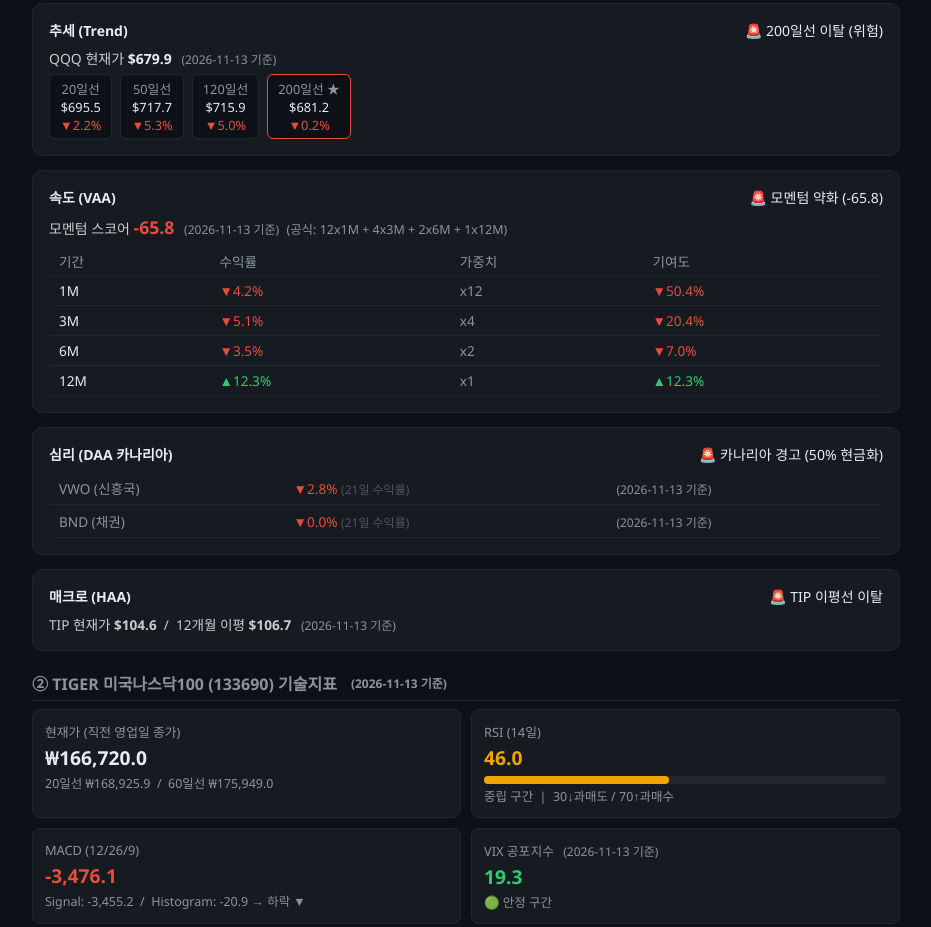
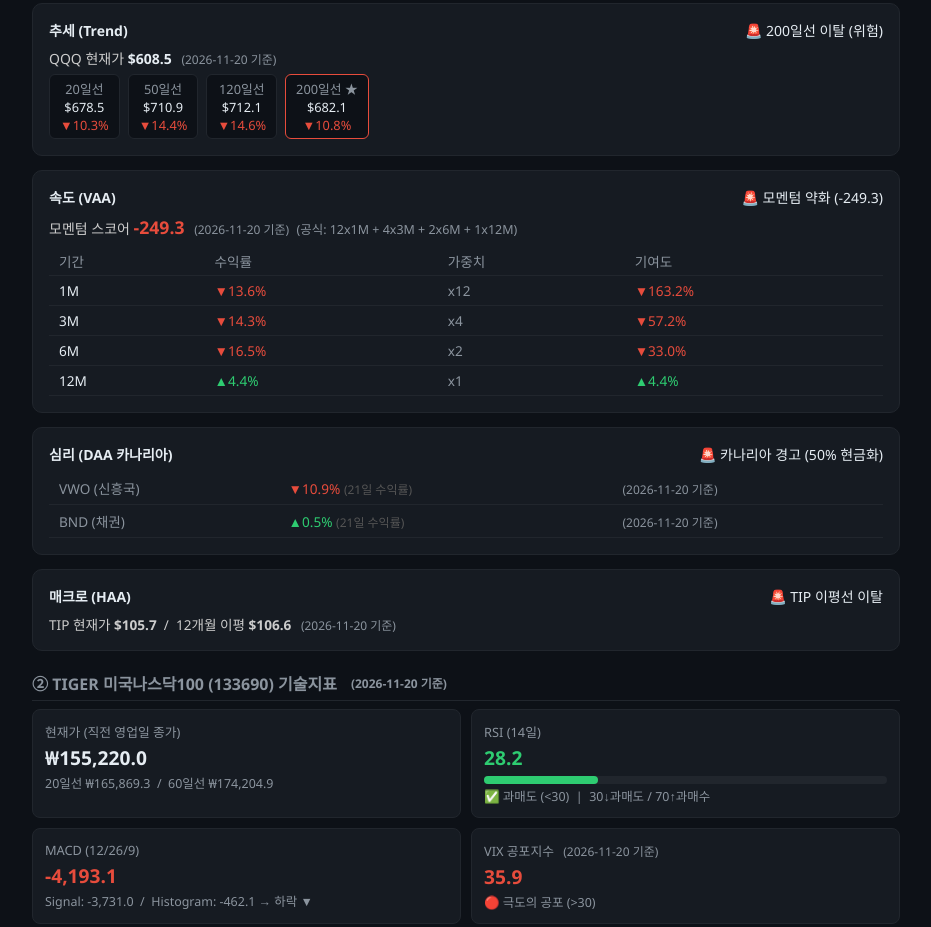
Before and after one commit to jacelee660303-png/Jace-Weekly-ETF, a plain HTML site: page nasdaq/index.html in a window 1280 px wide. Shown: the part 335-1262 px from the top of the page, without its empty margins (174-1105 px from the left). Drawn offline with Linux system fonts and the light colour scheme.

Commit message:
nasdaq: 2026-11-22 13:40 KST 자동 업데이트

```diff
--- a/nasdaq/index.html
+++ b/nasdaq/index.html
@@ -22,7 +22,7 @@
   .metric-value{font-size:1.2rem;font-weight:700}
   .ts{color:#8b949e;font-size:0.78rem;margin-top:3px}
   .bar-bg{background:#21262d;border-radius:4px;height:8px;margin-top:5px}
-  .bar{background:#f0a500;border-radius:4px;height:8px;width:46.0%}
+  .bar{background:#2ecc71;border-radius:4px;height:8px;width:28.2%}
   .badge{display:inline-block;background:#21262d;border-radius:4px;padding:1px 7px;font-size:0.75rem;color:#8b949e}
   .ma-grid{display:flex;gap:8px;flex-wrap:wrap;margin-top:6px}
   .ma-chip{background:#0d1117;border:1px solid #21262d;border-radius:6px;padding:4px 10px;font-size:0.8rem;text-align:center}
@@ -37,7 +37,7 @@
   <div style="display:flex;justify-content:space-between;align-items:flex-start;flex-wrap:wrap;gap:8px">
     <div>
       <h1>📊 나스닥100 현금전환 시그널 리포트</h1>
-      <p class="ts">스크립트 실행: 2026-11-15 13:25 KST &nbsp;|&nbsp; 데이터 기준: 직전 영업일 종가</p>
+      <p class="ts">스크립트 실행: 2026-11-22 13:40 KST &nbsp;|&nbsp; 데이터 기준: 직전 영업일 종가</p>
     </div>
     <button class="refresh-btn" onclick="location.reload()">🔄 새로고침</button>
   </div>
@@ -59,29 +59,29 @@
     <span>🚨 200일선 이탈 (위험)</span>
   </div>
   <div style="color:#ccc;margin-bottom:6px">
-    QQQ 현재가 <strong style="color:#e6edf3">$679.9</strong>
-    <span style='font-size:0.75rem;color:#8b949e;margin-left:6px'>(2026-11-13 기준)</span>
+    QQQ 현재가 <strong style="color:#e6edf3">$608.5</strong>
+    <span style='font-size:0.75rem;color:#8b949e;margin-left:6px'>(2026-11-20 기준)</span>
   </div>
   <div class="ma-grid">
     <div class="ma-chip">
       <div style="color:#8b949e">20일선</div>
-      <div>$695.5</div>
-      <div><span style='color:#e74c3c'>▼2.2%</span></div>
+      <div>$678.5</div>
+      <div><span style='color:#e74c3c'>▼10.3%</span></div>
     </div>
     <div class="ma-chip">
       <div style="color:#8b949e">50일선</div>
-      <div>$717.7</div>
-      <div><span style='color:#e74c3c'>▼5.3%</span></div>
+      <div>$710.9</div>
+      <div><span style='color:#e74c3c'>▼14.4%</span></div>
     </div>
     <div class="ma-chip">
       <div style="color:#8b949e">120일선</div>
-      <div>$715.9</div>
-      <div><span style='color:#e74c3c'>▼5.0%</span></div>
+      <div>$712.1</div>
+      <div><span style='color:#e74c3c'>▼14.6%</span></div>
     </div>
     <div class="ma-chip" style="border-color:#e74c3c">
       <div style="color:#8b949e">200일선 ★</div>
-      <div>$681.2</div>
-      <div><span style='color:#e74c3c'>▼0.2%</span></div>
+      <div>$682.1</div>
+      <div><span style='color:#e74c3c'>▼10.8%</span></div>
     </div>
   </div>
 </div>
@@ -90,38 +90,38 @@
 <div class="card">
   <div style="display:flex;justify-content:space-between;align-items:center;margin-bottom:8px">
     <strong>속도 (VAA)</strong>
-    <span>🚨 모멘텀 약화 (-65.8)</span>
+    <span>🚨 모멘텀 약화 (-249.3)</span>
   </div>
   <div style="color:#ccc;margin-bottom:8px">
-    모멘텀 스코어 <strong style="color:#e74c3c;font-size:1.1rem">-65.8</strong>
-    <span style='font-size:0.75rem;color:#8b949e;margin-left:6px'>(2026-11-13 기준)</span>
+    모멘텀 스코어 <strong style="color:#e74c3c;font-size:1.1rem">-249.3</strong>
+    <span style='font-size:0.75rem;color:#8b949e;margin-left:6px'>(2026-11-20 기준)</span>
     &nbsp;<span style="color:#8b949e;font-size:0.78rem">(공식: 12x1M + 4x3M + 2x6M + 1x12M)</span>
   </div>
   <table style="font-size:0.85rem">
     <tr style="color:#8b949e"><td style="padding:4px 10px">기간</td><td style="padding:4px 10px">수익률</td><td style="padding:4px 10px">가중치</td><td style="padding:4px 10px">기여도</td></tr>
     <tr>
           <td style='padding:5px 10px'>1M</td>
-          <td style='padding:5px 10px'><span style='color:#e74c3c'>▼4.2%</span></td>
+          <td style='padding:5px 10px'><span style='color:#e74c3c'>▼13.6%</span></td>
           <td style='padding:5px 10px;color:#8b949e'>x12</td>
-          <td style='padding:5px 10px'><span style='color:#e74c3c'>▼50.4%</span></td>
+          <td style='padding:5px 10px'><span style='color:#e74c3c'>▼163.2%</span></td>
         </tr>
     <tr>
           <td style='padding:5px 10px'>3M</td>
-          <td style='padding:5px 10px'><span style='color:#e74c3c'>▼5.1%</span></td>
+          <td style='padding:5px 10px'><span style='color:#e74c3c'>▼14.3%</span></td>
           <td style='padding:5px 10px;color:#8b949e'>x4</td>
-          <td style='padding:5px 10px'><span style='color:#e74c3c'>▼20.4%</span></td>
+          <td style='padding:5px 10px'><span style='color:#e74c3c'>▼57.2%</span></td>
         </tr>
     <tr>
           <td style='padding:5px 10px'>6M</td>
-          <td style='padding:5px 10px'><span style='color:#e74c3c'>▼3.5%</span></td>
+          <td style='padding:5px 10px'><span style='color:#e74c3c'>▼16.5%</span></td>
           <td style='padding:5px 10px;color:#8b949e'>x2</td>
-          <td style='padding:5px 10px'><span style='color:#e74c3c'>▼7.0%</span></td>
+          <td style='padding:5px 10px'><span style='color:#e74c3c'>▼33.0%</span></td>
         </tr>
     <tr>
           <td style='padding:5px 10px'>12M</td>
-          <td style='padding:5px 10px'><span style='color:#2ecc71'>▲12.3%</span></td>
+          <td style='padding:5px 10px'><span style='color:#2ecc71'>▲4.4%</span></td>
           <td style='padding:5px 10px;color:#8b949e'>x1</td>
-          <td style='padding:5px 10px'><span style='color:#2ecc71'>▲12.3%</span></td>
+          <td style='padding:5px 10px'><span style='color:#2ecc71'>▲4.4%</span></td>
         </tr>
   </table>
 </div>
@@ -135,13 +135,13 @@
   <table style="font-size:0.85rem">
     <tr>
       <td style="padding:6px 10px;color:#8b949e">VWO (신흥국)</td>
-      <td style="padding:6px 10px"><span style='color:#e74c3c'>▼2.8%</span> <span style="color:#555;font-size:0.75rem">(21일 수익률)</span></td>
-      <td style="padding:6px 10px"><span style='font-size:0.75rem;color:#8b949e;margin-left:6px'>(2026-11-13 기준)</span></td>
+      <td style="padding:6px 10px"><span style='color:#e74c3c'>▼10.9%</span> <span style="color:#555;font-size:0.75rem">(21일 수익률)</span></td>
+      <td style="padding:6px 10px"><span style='font-size:0.75rem;color:#8b949e;margin-left:6px'>(2026-11-20 기준)</span></td>
     </tr>
     <tr>
       <td style="padding:6px 10px;color:#8b949e">BND (채권)</td>
-      <td style="padding:6px 10px"><span style='color:#e74c3c'>▼0.0%</span> <span style="color:#555;font-size:0.75rem">(21일 수익률)</span></td>
-      <td style="padding:6px 10px"><span style='font-size:0.75rem;color:#8b949e;margin-left:6px'>(2026-11-13 기준)</span></td>
+      <td style="padding:6px 10px"><span style='color:#2ecc71'>▲0.5%</span> <span style="color:#555;font-size:0.75rem">(21일 수익률)</span></td>
+      <td style="padding:6px 10px"><span style='font-size:0.75rem;color:#8b949e;margin-left:6px'>(2026-11-20 기준)</span></td>
     </tr>
   </table>
 </div>
@@ -153,35 +153,35 @@
     <span>🚨 TIP 이평선 이탈</span>
   </div>
   <div style="color:#ccc;font-size:0.85rem">
-    TIP 현재가 <strong>$104.6</strong> &nbsp;/&nbsp;
-    12개월 이평 <strong>$106.7</strong>
-    <span style='font-size:0.75rem;color:#8b949e;margin-left:6px'>(2026-11-13 기준)</span>
+    TIP 현재가 <strong>$105.7</strong> &nbsp;/&nbsp;
+    12개월 이평 <strong>$106.6</strong>
+    <span style='font-size:0.75rem;color:#8b949e;margin-left:6px'>(2026-11-20 기준)</span>
   </div>
 </div>
 
 <!-- ② TIGER ETF -->
-<h2>② TIGER 미국나스닥100 (133690) 기술지표 <span style='font-size:0.75rem;color:#8b949e;margin-left:6px'>(2026-11-13 기준)</span></h2>
+<h2>② TIGER 미국나스닥100 (133690) 기술지표 <span style='font-size:0.75rem;color:#8b949e;margin-left:6px'>(2026-11-20 기준)</span></h2>
 <div class="grid2">
   <div class="metric">
     <div class="metric-label">현재가 (직전 영업일 종가)</div>
-    <div class="metric-value">₩166,720.0</div>
-    <div class="ts">20일선 ₩168,925.9 &nbsp;/&nbsp; 60일선 ₩175,949.0</div>
+    <div class="metric-value">₩155,220.0</div>
+    <div class="ts">20일선 ₩165,869.3 &nbsp;/&nbsp; 60일선 ₩174,204.9</div>
   </div>
   <div class="metric">
     <div class="metric-label">RSI (14일)</div>
-    <div class="metric-value" style="color:#f0a500">46.0</div>
+    <div class="metric-value" style="color:#2ecc71">28.2</div>
     <div class="bar-bg"><div class="bar"></div></div>
-    <div class="ts">중립 구간 &nbsp;|&nbsp; 30↓과매도 / 70↑과매수</div>
+    <div class="ts">✅ 과매도 (<30) &nbsp;|&nbsp; 30↓과매도 / 70↑과매수</div>
   </div>
   <div class="metric">
     <div class="metric-label">MACD (12/26/9)</div>
-    <div class="metric-value" style="color:#e74c3c">-3,476.1</div>
-    <div class="ts">Signal: -3,455.2 &nbsp;/&nbsp; Histogram: -20.9 → 하락 ▼</div>
+    <div class="metric-value" style="color:#e74c3c">-4,193.1</div>
+    <div class="ts">Signal: -3,731.0 &nbsp;/&nbsp; Histogram: -462.1 → 하락 ▼</div>
   </div>
   <div class="metric">
-    <div class="metric-label">VIX 공포지수 <span style='font-size:0.75rem;color:#8b949e;margin-left:6px'>(2026-11-13 기준)</span></div>
-    <div class="metric-value" style="color:#2ecc71">19.3</div>
-    <div class="ts">🟢 안정 구간</div>
+    <div class="metric-label">VIX 공포지수 <span style='font-size:0.75rem;color:#8b949e;margin-left:6px'>(2026-11-20 기준)</span></div>
+    <div class="metric-value" style="color:#e74c3c">35.9</div>
+    <div class="ts">🔴 극도의 공포 (>30)</div>
   </div>
 </div>
 
@@ -221,7 +221,7 @@
 </div>
 
 <p style="color:#555;font-size:0.75rem;text-align:center;margin-top:16px;line-height:1.8">
-  ※ Python 수집: 2026-11-15 13:25 KST &nbsp;|&nbsp; 데이터: Yahoo Finance (직전 영업일 종가), CNN<br>
+  ※ Python 수집: 2026-11-22 13:40 KST &nbsp;|&nbsp; 데이터: Yahoo Finance (직전 영업일 종가), CNN<br>
   ※ 본 리포트는 투자 참고용이며 최종 투자 결정은 본인 책임입니다.
 </p>
 
```
